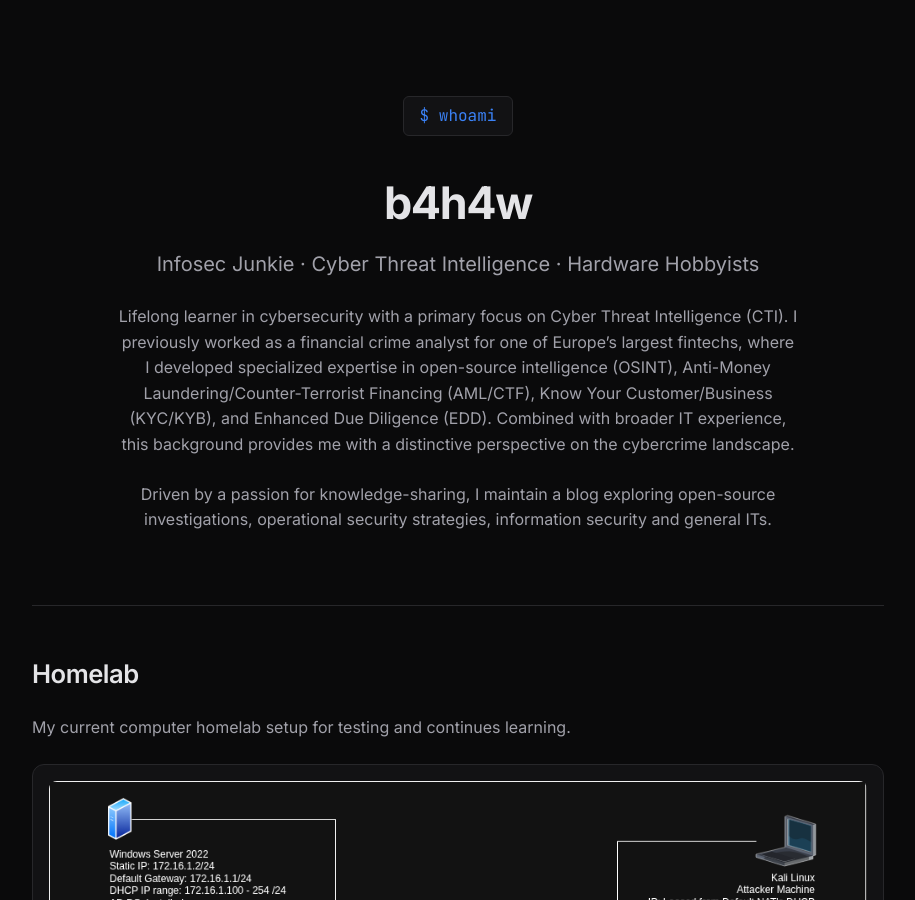
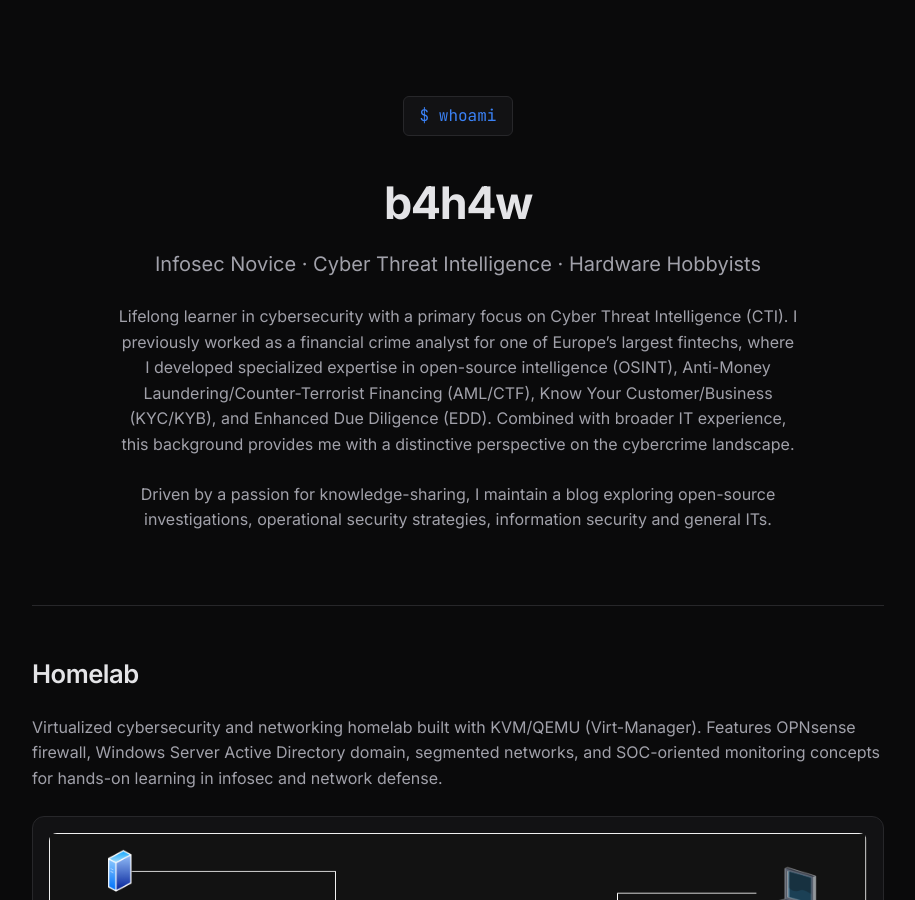
Before and after one commit to b4h4w/b4h4w.github.io, a Jekyll site: the page built from index.md, in a window 1280 px wide and 900 px high. Shown: the whole window, without its empty margins (182-1097 px from the left). Built offline with Jekyll 4.4.1, drawn with Linux system fonts in a browser that asks for light colours.

Commit message:
Updated tagline and Homelab description

```diff
--- a/index.md
+++ b/index.md
@@ -7,7 +7,7 @@ description: Personal site of Rustom – OSINT, CTI, digital investigations and
 <section class="hero">
   <div class="whoami">$ whoami</div>
   <h1>b4h4w</h1>
-  <p class="tagline">Infosec Junkie · Cyber Threat Intelligence · Hardware Hobbyists</p>
+  <p class="tagline">Infosec Novice · Cyber Threat Intelligence · Hardware Hobbyists</p>
 
   <p>
     Lifelong learner in cybersecurity with a primary focus on Cyber Threat Intelligence (CTI). I previously worked as a financial crime analyst for one of Europe’s largest fintechs,
@@ -23,7 +23,7 @@ description: Personal site of Rustom – OSINT, CTI, digital investigations and
 <section>
   <h2>Homelab</h2>
   <p style="color: var(--text-muted); margin-bottom: 1.5rem;">
-  My current computer homelab setup for testing and continues learning.
+  Virtualized cybersecurity and networking homelab built with KVM/QEMU (Virt-Manager). Features OPNsense firewall, Windows Server Active Directory domain, segmented networks, and SOC-oriented  monitoring concepts for hands-on learning in infosec and network defense.
   </p>
   <div class="homelab-image">
     <img
```
